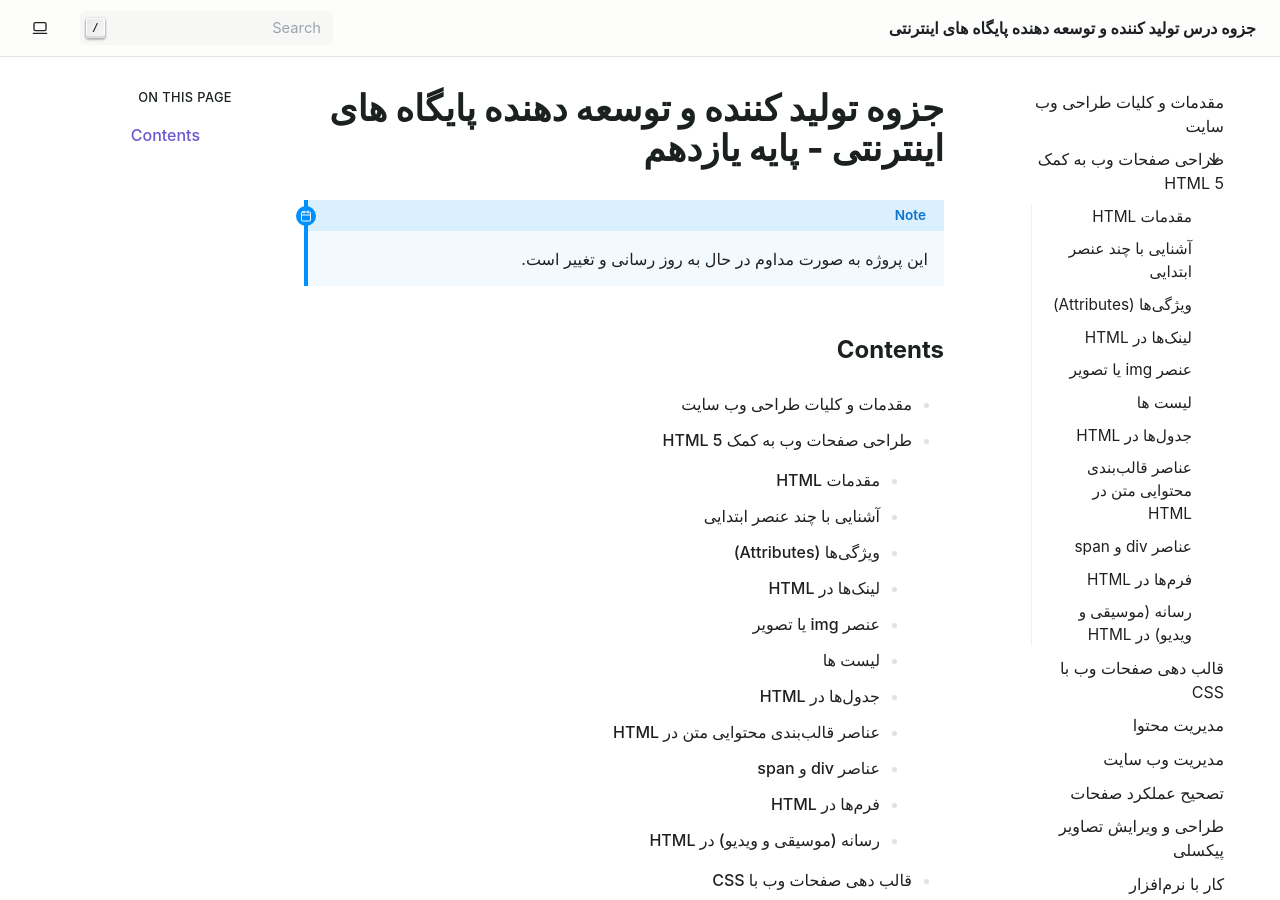
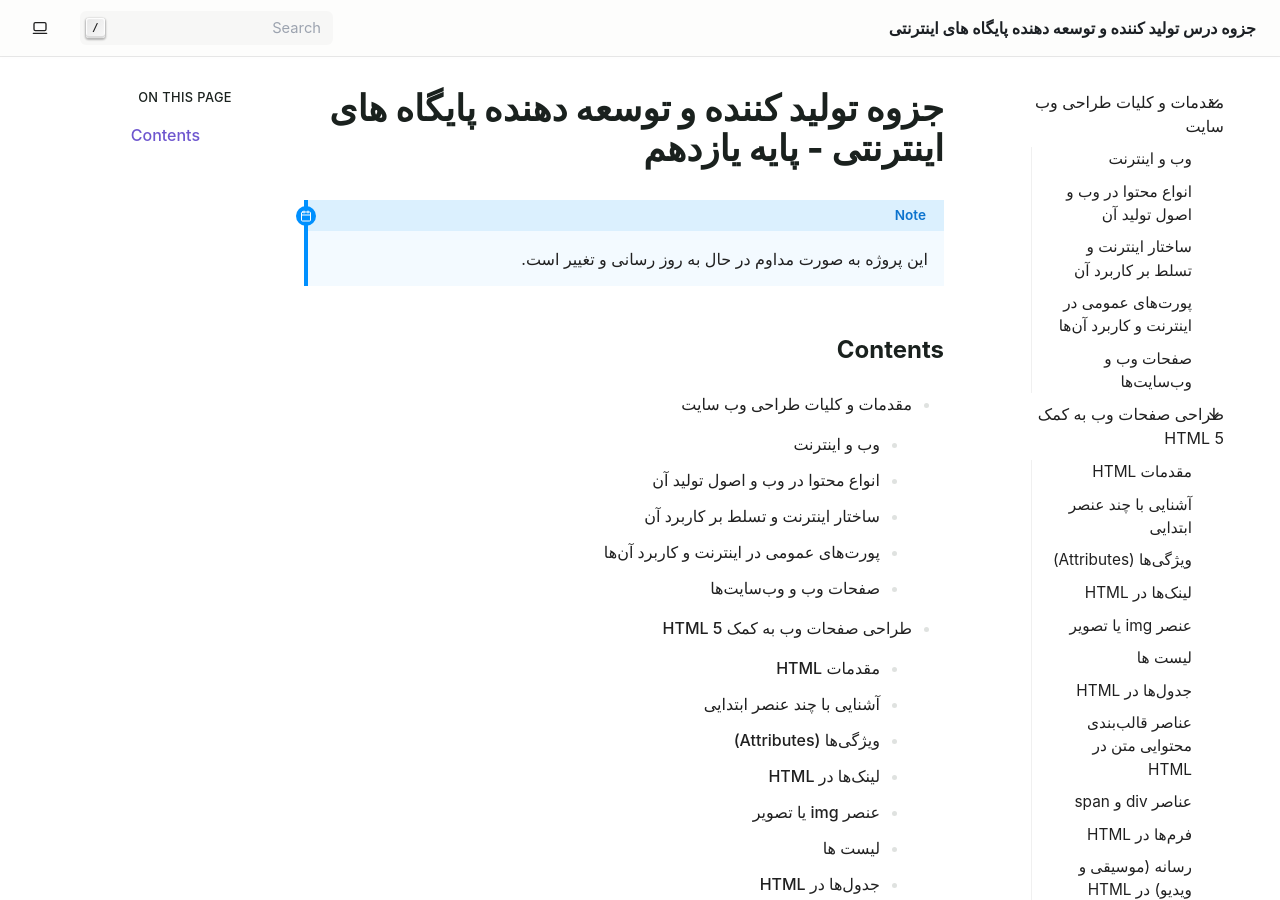
Before and after one commit to infinite41i/jozve11-KD-web, a Sphinx documentation site: the page built from docs/source/index.rst, in a window 1280 px wide and 900 px high. Built offline with Sphinx 7.4.7, drawn with Linux system fonts in a browser that asks for light colours; some web fonts are replaced; some of the changed lines change nothing that is shown.

Commit message:
write generals content

```diff
--- a/docs/source/contents/a.generals.rst
+++ b/docs/source/contents/a.generals.rst
@@ -1,2 +1,15 @@
 مقدمات و کلیات طراحی وب سایت
 =================================
+
+در این فصل با مفاهیم نظری دنیای اینترنت و وب آشنا خواهیم شد و ساختار و نحوه‌ی عملکرد
+سایت‌های اینترنتی را خواهیم آموخت.
+دانستن این مطالب به شما به عنوان یک طراح سایت درک بهتری از نحوه‌ی عملکرد وب خواهد داد و باعث می‌شود بهتر بتوانید
+با چالش‌های احتمالی در مسیر طراحی وب‌سایت روبرو شوید.
+
+.. toctree::
+
+    a.generals/a.01.web
+    a.generals/a.02.content
+    a.generals/a.03.internet_structure
+    a.generals/a.04.ports
+    a.generals/a.05.webpages
--- /dev/null
+++ b/docs/source/contents/a.generals/a.01.web.rst
@@ -0,0 +1,55 @@
+وب و اینترنت
+===================
+
+در دنیای امروز، ما هر روز از وسایل دیجیتال برای دسترسی به وب‌سایت‌ها،
+ارسال پیام و جستجوی اطلاعات استفاده می‌کنیم.
+اما در پشت این ارتباطات گسترده،
+یک مفهوم اساسی وجود دارد که پایه‌ی همه این فناوری‌ها را تشکیل می‌دهند: **اینترنت**.
+
+اینترنت چیست؟
+----------------
+اینترنت مجموعه‌ای از میلیون‌ها کامپیوتر و دستگاه است که با استفاده از کابل‌ها، امواج و ماهواره‌ها به هم متصل شده‌اند.
+هر دستگاه متصل به اینترنت می‌تواند با دستگاه دیگر تبادل داده کند.
+مثلاً وقتی شما یک صفحه وب را باز می‌کنید، مرورگر شما با یک رایانه دیگر (به نام **سرور**) ارتباط برقرار می‌کند و از او اطلاعات آن صفحه را دریافت می‌کند.
+
+به زبان خیلی ساده، اینترنت شبکه‌ای جهانی از ارتباطات است که هر دستگاه در آن می‌تواند اطلاعات را **بفرستد** یا **دریافت کند**.
+
+وب چیست؟
+-----------
+وب یا
+**World Wide Web (WWW)**
+بخشی از اینترنت است، نه خود اینترنت.
+وب مجموعه‌ای از صفحات و سایت‌هاست که با استفاده از مرورگر (مثل Chrome یا Firefox)
+نمایش داده می‌شوند.
+این صفحات به کمک سه زبان اصلی **HTML و CSS و JavaScript**
+ساخته می‌شوند و توسط مرورگر ترجمه شده و به شکل گرافیکی برای کاربر نمایش داده می‌شوند.
+
+برای مثال:
+اگر اینترنت را مثل جاده‌ها و بزرگراه‌ها در نظر بگیریم، وب مثل خودروهایی است که روی این جاده‌ها حرکت می‌کنند و اطلاعات را از یک نقطه به نقطه دیگر می‌رسانند.
+
+W3C چیست؟
+-----------
+**W3C** یا **World Wide Web Consortium** یک سازمان بین‌المللی است که توسط **تیم برنرز-لی** (مخترع وب) تأسیس شد.
+وظیفه‌ی W3C این است که **قوانین و استانداردهایی** را برای فناوری‌های وب تعیین کند تا همه‌ی مرورگرها و وب‌سایت‌ها بتوانند به درستی و هماهنگ با یکدیگر کار کنند.
+
+استانداردهای مهمی که W3C تنظیم می‌کند
+--------------------------------------
+W3C مسئول طراحی و توسعه مجموعه‌ای از استانداردهای مهم برای وب است، از جمله:
+
+* **HTML (HyperText Markup Language)**
+  زبان اصلی برای ساختار‌بندی صفحات وب. با آن می‌توان متن، تصویر، لینک و فرم‌ها را در صفحه قرار داد.
+
+* **CSS (Cascading Style Sheets)**
+  زبانی برای طراحی ظاهر صفحه‌ها؛ رنگ‌ها، فاصله‌ها، فونت‌ها و چیدمان را مشخص می‌کند.
+
+* **استانداردهای دسترسی‌پذیری وب**:
+  قوانینی برای این‌که افراد دارای محدودیت‌های بینایی یا حرکتی نیز بتوانند از وب استفاده کنند.
+
+* و استانداردهایی برای حفظ امنیت داده‌ها و حریم شخصی کاربران در وب.
+
+چرا وجود W3C اهمیت دارد؟
+--------------------------
+اگر هر شرکت و مرورگر قوانین خودش را داشت، وب به هم می‌ریخت.
+ممکن بود یک صفحه در مرورگر "الف" درست نمایش داده شود ولی در مرورگر "ب" خراب باشد.
+W3C با تعیین استانداردهای واحد، کمک می‌کند تمام مرورگرها و سایت‌ها زبان مشترکی داشته باشند،
+به همین دلیل امروزه وب در سراسر جهان هماهنگ و قابل اعتماد کار می‌کند.
--- /dev/null
+++ b/docs/source/contents/a.generals/a.02.content.rst
@@ -0,0 +1,28 @@
+انواع محتوا در وب و اصول تولید آن
+===================================
+
+**محتوا** بخش اصلی هر وب‌سایت و ستون ارتباط میان کاربر و مدیر سایت است. در دنیای وب، اطلاعات تنها به شکل متن منتشر نمی‌شوند؛ بلکه در قالب‌های مختلفی ارائه می‌گردند تا برای مخاطبان متنوع قابل‌درک و جذاب باشند.
+
+انواع محتوا در اینترنت
+------------------------
+در فضای وب، محتوا می‌تواند شکل‌های مختلفی داشته باشد:
+
+* **متنی:** مقاله‌ها، اخبار، گزارش‌ها، پست‌های وبلاگ و توضیحات محصول.
+* **تصویری:** عکس‌ها، نمودارها، اینفوگرافیک‌ها و طرح‌های گرافیکی.
+* **ویدیویی:** آموزش‌ها، معرفی محصولات، یا محتوای سرگرم‌کننده.
+* **صوتی:** پادکست‌ها، مصاحبه‌ها و فایل‌های آموزشی صوتی.
+* **تعاملی:** تست‌ها، فرم‌ها، بازی‌ها و ابزارهای آنلاین که کاربر در آن مشارکت دارد.
+
+هر نوع محتوا هدفی خاص دارد — مثلاً آموزش، اطلاع‌رسانی، تبلیغ یا سرگرمی — اما همه‌ی آن‌ها باید برای کاربر **ارزشمند** و **قابل اعتماد** باشند.
+
+اصول تولید محتوای مؤثر
+------------------------
+برای تولید محتوای تأثیرگذار در وب باید به چند اصل کلیدی توجه کرد:
+
+1. **شناخت دقیق مخاطب:** قبل از تولید محتوا باید بدانیم برای چه کسی می‌نویسیم و چه انتظاری دارد.
+2. **وضوح و اختصار:** در وب، کاربران زمان کمی دارند؛ مطالب باید کوتاه، مستقیم و ساده باشند.
+3. **ارائه‌ی ارزش واقعی:** محتوای خوب باید پاسخ‌گوی نیاز یا پرسش واقعی کاربر باشد.
+4. **ساختار منظم:** استفاده از تیترها، فهرست‌ها و پاراگراف‌های کوتاه خوانایی را افزایش می‌دهد.
+5. **تازگی و دقت:** محتوای آنلاین باید به‌روز و مستند باشد تا اعتبار سایت حفظ شود.
+
+افزودن تصاویر، مثال‌ها و لحن صمیمی به محتوا می‌تواند توجه کاربر را بیشتر جلب کند و تجربه‌ی او از وب‌سایت را بهبود بخشد.
--- /dev/null
+++ b/docs/source/contents/a.generals/a.03.internet_structure.rst
@@ -0,0 +1,53 @@
+ساختار اینترنت و تسلط بر کاربرد آن
+=====================================
+
+اینترنت شبکه‌ای پیچیده است که همه چیز را به هم متصل می‌کند. برای استفاده مؤثر از این فضا، درک ساختار پایه‌ای آن و نحوه تعامل با پروتکل‌های اصلی ضروری است.
+
+ساختار بنیادین اینترنت
+-------------------------
+
+اینترنت یک شبکه جهانی گسترده است.
+یعنی مجموعه‌ی عظیمی از کامپیوترهای به هم متصل.
+این رایانه‌ها به کمک مجموعه‌ای از
+**دستگاه‌های فیزیکی**
+و
+**پروتکل‌های ارتباطی**
+به یکدیگر متصل شده‌اند.
+
+پس دو جزء اصلی ساختار اینترنت عبارت‌اند از:
+
+* **زیرساخت فیزیکی:** شامل کابل‌های فیبر نوری، روترها و مراکز داده که انتقال فیزیکی داده‌ها را ممکن می‌سازند.
+* **پروتکل‌ها (قوانین ارتباطی):**
+  مهم‌ترین آن‌ها **TCP/IP** است که مسئول آدرس‌دهی (IP Address) و اطمینان از رسیدن بسته‌های داده به مقصد صحیح است.
+
+به عنوان نمونه در نسخه چهارم پروتکل IP
+آدرس یک دستگاه در شبکه اینترنت به شکل زیر است:
+
+.. code-block::
+
+    33.187.1.22
+
+این آدرس به این معنی است که کامپیوتر مقصد ما
+**بیست و دومین**
+رایانه از
+**اولین**
+بخش از
+**صد و هشتد و هفتمین**
+زیرشبکه از شبکه با شماره
+**سی و سه**
+در فضای اینترنت است.
+
+این مانند این است که بخواهیم آدرس یک خانه را در یک شهر بزرگ به کمک عبارت های
+**منطقه**،
+**خیابان**،
+**کوچه**،
+و
+**پلاک**
+مشخص کنیم.
+
+هر دستگاه در اینترنت به کمک یک آدرس IP
+شناسایی می‌شود.
+سرورها در اینترنت آدرس های IP
+ثابتی دارند که به آن‌ها امکان می‌دهد همیشه در یک مکان مشخص در اینترنت در دسترس باشند.
+در حالی که دستگاه‌های کاربران عادی معمولاً از آدرس‌های IP
+پویا استفاده می‌کنند که ممکن است با هر بار اتصال به اینترنت تغییر کنند.
--- /dev/null
+++ b/docs/source/contents/a.generals/a.04.ports.rst
@@ -0,0 +1,41 @@
+پورت‌های عمومی در اینترنت و کاربرد آن‌ها
+===============================================
+
+در ارتباطات شبکه‌ای،
+**پورت (Port)**
+مانند درگاه‌هایی است که داده‌ها از طریق آن وارد یا خارج یک سیستم می‌شوند.
+هر سرویس اینترنتی از یک پورت مشخص برای ارسال و دریافت اطلاعات استفاده می‌کند
+تا کامپیوترها بتوانند هم‌زمان چند نوع ارتباط را مدیریت کنند.
+
+پورت را می‌توان به واحدهای مختلف یک آپارتمان تشبیه کرد.
+استفاده از پورت‌ها برای اتصالات مختلف در یک رایانه
+مانند این است که نامه و بسته‌های پستی مربوط به هر واحد را درون صندوق پستی
+همان واحد قرار دهیم تا هر بسته به گیرنده درست تحویل داده شود.
+
+.. admonition:: بیشتر بدانید
+   :class: tip
+
+    پورت‌ها معمولاً با **عددی بین ۰ تا ۶۵۵۳۵** شناخته می‌شوند.
+
+پورت‌های پرکاربرد در اینترنت
+------------------------------
+در جدول زیر چند پورت مهم و کاربرد آن‌ها آمده است:
+
+* **پورت 80 (HTTP):** برای انتقال صفحات وب بدون رمزگذاری.
+* **پورت 443 (HTTPS):** برای ارتباط امن رمزنگاری‌شده در وب.
+* **پورت 21 (FTP):** برای انتقال فایل بین سرور و کاربر.
+* **پورت 25 (SMTP):** برای ارسال ایمیل‌ها از طریق سرورهای پست الکترونیک.
+* **پورت 110 (POP3) و 143 (IMAP):** برای دریافت ایمیل از سرور.
+* **پورت 53 (DNS):** برای ترجمه نام دامنه‌ها به آدرس IP.
+* **پورت 22 (SSH):** برای اتصال امن و کنترل سرور از راه دور.
+* **پورت 23 (telnet):** برای اتصال غیرامن به سرورهای راه دور (کمتر استفاده می‌شود).
+
+.. note::
+
+    نیازی به حفظ کردن شماره پورت‌ها نیست اما باید کاربرد هر پورت را بدانید.
+
+
+اهمیت آشنایی با پورت‌ها
+------------------------
+درک مفهوم پورت‌ها برای **مدیریت امنیت و رفع مشکلات شبکه** ضروری است.
+با دانستن این درگاه‌ها می‌توان تشخیص داد هر سرویس از کدام مسیر ارتباطی استفاده می‌کند و در مواقع لازم ارتباط‌های ناخواسته یا خطرناک را مسدود نمود.
--- /dev/null
+++ b/docs/source/contents/a.generals/a.05.webpages.rst
@@ -0,0 +1,50 @@
+صفحات وب و وب‌سایت‌ها
+============================
+
+هر وب‌سایت از مجموعه‌ای از صفحات وب تشکیل شده است
+که توسط لینک‌ها به یکدیگر مرتبط شده‌اند.
+این صفحات
+که با زبان های
+html،
+CSS،
+و JavaScript
+نوشته می‌شوند،
+در بستر وب (www)
+و با پروتکل های HTTP یا HTTPS
+منتقل شده و به کاربر نمایش داده می‌شوند.
+
+مرورگرها
+-----------
+
+صفحات وب توسط نرم‌افزارهایی به نام مرورگر از زبان HTML
+ترجمه شده و تبدیل به صفحات گرافیکی‌ای می‌شوند که برای کاربران قابل فهم و مطالعه باشد.
+از مرورگرهای معروف می‌توان به
+**Chrome**،
+**Firefox**،
+**Safari** و
+**Edge**
+اشاره کرد.
+
+راه‌های دسترسی به صفحات وب
+----------------------------------
+
+دو راه عمده برای دسترسی به صفحات وب وجود دارد:
+
+- **آدرس‌های URL**: هر صفحه وب دارای یک آدرس یکتا به نام URL
+  (Uniform Resource Locator)
+  است که با وارد کردن آن در نوار آدرس مرورگر می‌توان به صفحه مورد نظر دسترسی پیدا کرد.
+
+- **موتورهای جستجو**: موتورهای جستجو مانند
+  **Google**،
+  **Bing**،
+  و
+  **DuckDuckGo**
+  به کاربران کمک می‌کنند تا با وارد کردن کلمات کلیدی مرتبط، صفحات وب مورد نظر خود را پیدا کنند.
+
+.. tip::
+
+  معمولا موتورهای جستجو الگوریتم‌های پیچیده‌ای برای رتبه‌بندی صفحات وب بر اساس ارتباط و کیفیت آن‌ها دارند.
+  وب‌سایت‌ها معمولا تلاش زیادی می‌کنند تا رتبه بهتری در موتورهای جستجو بگیرند؛
+  چرا که بخش عمده مخاطبان سایت‌ها از طریق موتورهای جستجو جذب می‌شود.
+  به این کار **بهینه سازی موتور جستجو** یا **Search Engine Optimization (SEO)**
+  گفته می‌شود.
```
